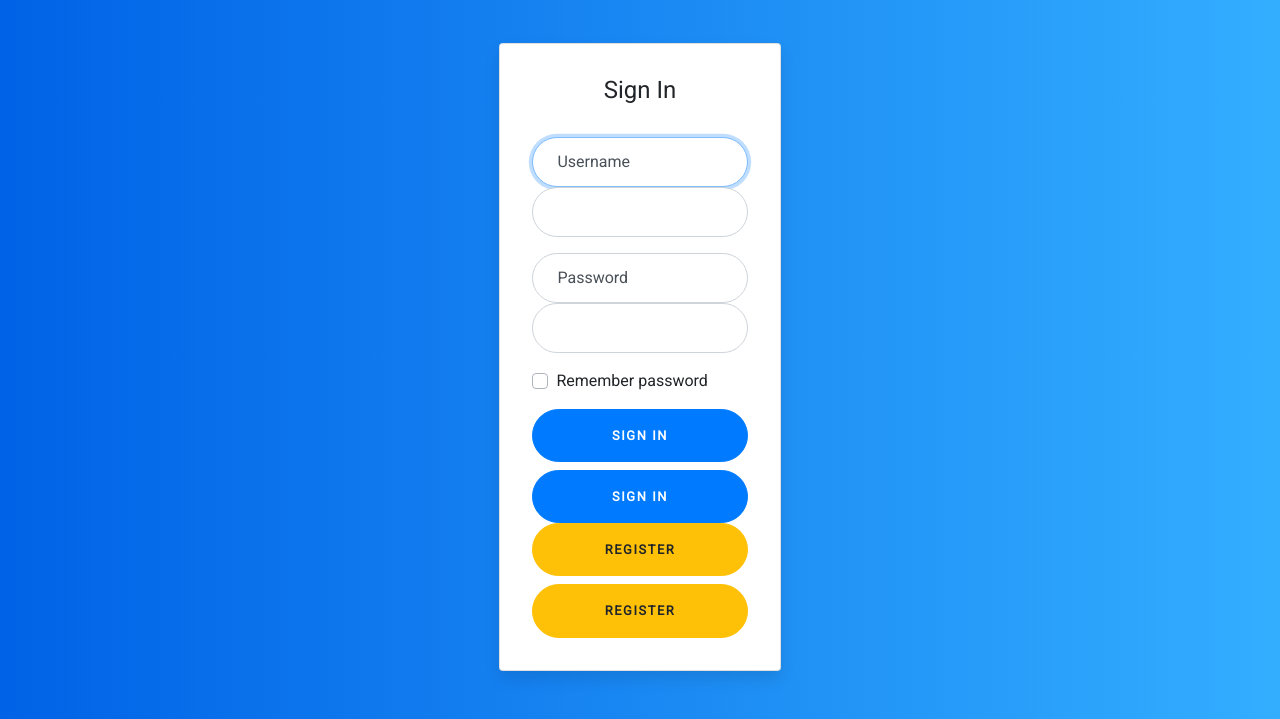
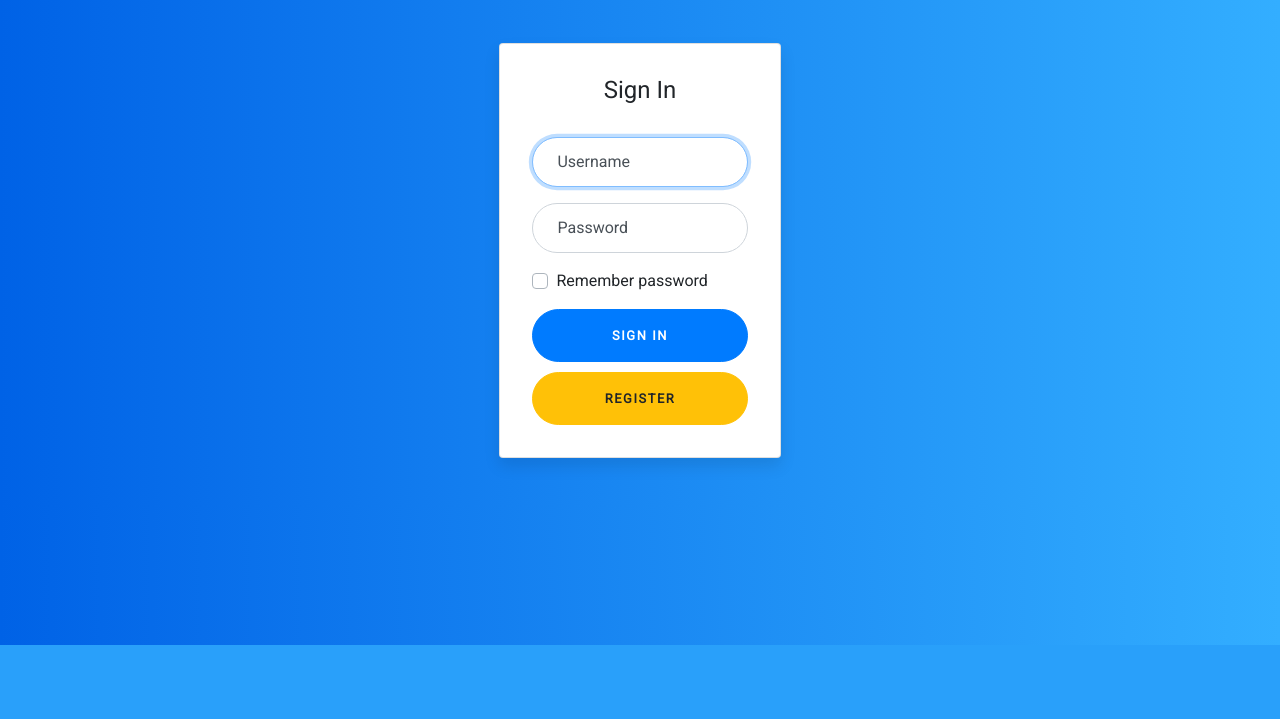
Before and after one commit to williamlim16/ProjectPemWeb, a PHP site: page / in a window 1280 px wide. Shown: the part 155-874 px from the top of the page. After the commit the page ends 800 px from the top, so only its background shows below. Run offline with PHP 8.4, Linux system fonts and the light colour scheme; some libraries are stand-ins or nearby versions.

Commit message:
Update login.php

```diff
--- a/view/login.php
+++ b/view/login.php
@@ -13,15 +13,11 @@
     <meta name="viewport" content="width=device-width, initial-scale=1, shrink-to-fit=no">
     <link rel="stylesheet" href="css/login.css">
 
-    <link href="https://stackpath.bootstrapcdn.com/font-awesome/4.7.0/css/font-awesome.min.css" rel="stylesheet"
-        integrity="sha384-wvfXpqpZZVQGK6TAh5PVlGOfQNHSoD2xbE+QkPxCAFlNEevoEH3Sl0sibVcOQVnN" crossorigin="anonymous">
     <link href="https://stackpath.bootstrapcdn.com/font-awesome/4.7.0/css/font-awesome.min.css" rel="stylesheet" integrity="sha384-wvfXpqpZZVQGK6TAh5PVlGOfQNHSoD2xbE+QkPxCAFlNEevoEH3Sl0sibVcOQVnN" crossorigin="anonymous">
     <link href="https://fonts.googleapis.com/css?family=Pacifico|Roboto&display=swap" rel="stylesheet">
 
 
     <!-- Bootstrap CSS -->
-    <link rel="stylesheet" href="https://stackpath.bootstrapcdn.com/bootstrap/4.3.1/css/bootstrap.min.css"
-        integrity="sha384-ggOyR0iXCbMQv3Xipma34MD+dH/1fQ784/j6cY/iJTQUOhcWr7x9JvoRxT2MZw1T" crossorigin="anonymous">
     <link rel="stylesheet" href="https://stackpath.bootstrapcdn.com/bootstrap/4.3.1/css/bootstrap.min.css" integrity="sha384-ggOyR0iXCbMQv3Xipma34MD+dH/1fQ784/j6cY/iJTQUOhcWr7x9JvoRxT2MZw1T" crossorigin="anonymous">
 </head>
 
@@ -38,15 +34,11 @@
                         <h5 class="card-title text-center">Sign In</h5>
                         <form class="form-signin" method="POST" action="">
                             <div class="form-label-group">
-                                <input type="text" id="inputUsername" class="form-control" placeholder="Username"
-                                    required autofocus name="username">
                                 <input type="text" id="inputUsername" class="form-control" placeholder="Username" required autofocus name="username">
                                 <label for="username">Username</label>
                             </div>
 
                             <div class="form-label-group">
-                                <input type="password" id="inputPassword" class="form-control" placeholder="Password"
-                                    required name="password">
                                 <input type="password" id="inputPassword" class="form-control" placeholder="Password" required name="password">
                                 <label for="inputPassword">Password</label>
                             </div>
@@ -56,17 +48,11 @@
                                 <label class="custom-control-label" for="customCheck1">Remember password</label>
                             </div>
                             <?php if (isset($invalid) && $invalid) { ?>
-                            <p class='text-danger'>Invalid credentials.</p>
                                 <p class='text-danger'>Invalid credentials.</p>
                             <?php } ?>
                             <input type="hidden" name="do" value="login_check.php">
-                            <input class="btn btn-lg btn-primary btn-block text-uppercase" type="submit" name="submit"
-                                value="Sign In">
                             <input class="btn btn-lg btn-primary btn-block text-uppercase" type="submit" name="submit" value="Sign In">
                         </form>
-                        <form class="form-signin" method="POST">
-                            <button name='loc' value="register.php"
-                                class='btn btn-lg btn-block btn-warning text-uppercase'>Register</button>
                         <form class="form-signin" method="POST" style="margin-top: 10px">
                             <button name='loc' value="register.php" class='btn btn-lg btn-block btn-warning text-uppercase'>Register</button>
                         </form>
@@ -79,19 +65,11 @@
     <!-- Optional JavaScript -->
     <!-- jQuery first, then Popper.js, then Bootstrap JS -->
 
-    <script src="https://cdnjs.cloudflare.com/ajax/libs/font-awesome/5.12.1/js/all.min.js"
-        integrity="sha256-MAgcygDRahs+F/Nk5Vz387whB4kSK9NXlDN3w58LLq0=" crossorigin="anonymous"></script>
-    <script src="https://code.jquery.com/jquery-3.3.1.slim.min.js"
-        integrity="sha384-q8i/X+965DzO0rT7abK41JStQIAqVgRVzpbzo5smXKp4YfRvH+8abtTE1Pi6jizo" crossorigin="anonymous">
     <script src="https://cdnjs.cloudflare.com/ajax/libs/font-awesome/5.12.1/js/all.min.js" integrity="sha256-MAgcygDRahs+F/Nk5Vz387whB4kSK9NXlDN3w58LLq0=" crossorigin="anonymous"></script>
     <script src="https://code.jquery.com/jquery-3.3.1.slim.min.js" integrity="sha384-q8i/X+965DzO0rT7abK41JStQIAqVgRVzpbzo5smXKp4YfRvH+8abtTE1Pi6jizo" crossorigin="anonymous">
     </script>
-    <script src="https://cdnjs.cloudflare.com/ajax/libs/popper.js/1.14.7/umd/popper.min.js"
-        integrity="sha384-UO2eT0CpHqdSJQ6hJty5KVphtPhzWj9WO1clHTMGa3JDZwrnQq4sF86dIHNDz0W1" crossorigin="anonymous">
     <script src="https://cdnjs.cloudflare.com/ajax/libs/popper.js/1.14.7/umd/popper.min.js" integrity="sha384-UO2eT0CpHqdSJQ6hJty5KVphtPhzWj9WO1clHTMGa3JDZwrnQq4sF86dIHNDz0W1" crossorigin="anonymous">
     </script>
-    <script src="https://stackpath.bootstrapcdn.com/bootstrap/4.3.1/js/bootstrap.min.js"
-        integrity="sha384-JjSmVgyd0p3pXB1rRibZUAYoIIy6OrQ6VrjIEaFf/nJGzIxFDsf4x0xIM+B07jRM" crossorigin="anonymous">
     <script src="https://stackpath.bootstrapcdn.com/bootstrap/4.3.1/js/bootstrap.min.js" integrity="sha384-JjSmVgyd0p3pXB1rRibZUAYoIIy6OrQ6VrjIEaFf/nJGzIxFDsf4x0xIM+B07jRM" crossorigin="anonymous">
     </script>
 </body>
```
